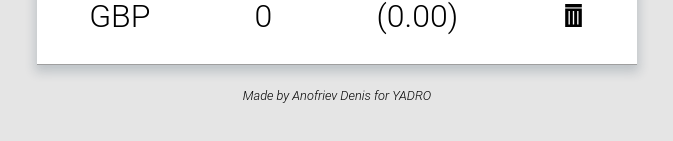
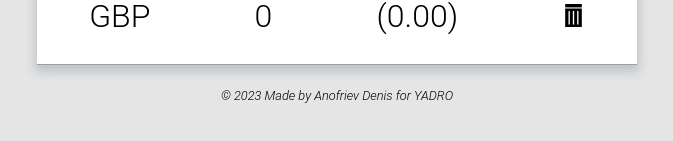
Before and after one commit to anof1r/currency-live, an Angular app: page / in a window 1280 px wide. Shown: the part 561-702 px from the top of the page, without its empty margins (303-976 px from the left). Built offline with nearby package versions, Linux system fonts and the light colour scheme; no server answers.

Commit message:
5 sec interval

```diff
--- a/src/app/app.component.html
+++ b/src/app/app.component.html
@@ -16,4 +16,4 @@
     [currencyValue]="data.data[name] || 0"
     [currencyChange]="currencyChanges[name]"></app-currency>
 </div>
-<p class="sign-p">Made by Anofriev Denis for YADRO</p>
+<p class="sign-p">© 2023 Made by Anofriev Denis for YADRO</p>
--- a/src/app/app.component.ts
+++ b/src/app/app.component.ts
@@ -22,7 +22,7 @@ export class AppComponent implements OnInit, OnDestroy {
   constructor(private _apiservice: APIService) { }
 
   ngOnInit() {
-    this.timerSubscription = timer(0, 400000).pipe(
+    this.timerSubscription = timer(0, 5000).pipe(
       switchMap(() => {
         const data = this._apiservice.getData(this.currentCurrencies);
         return data;
```
